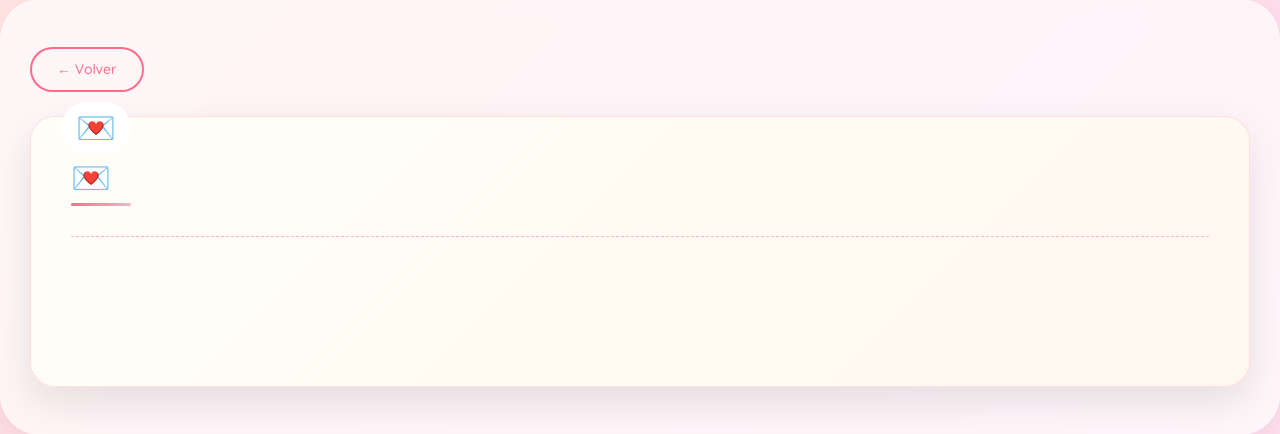
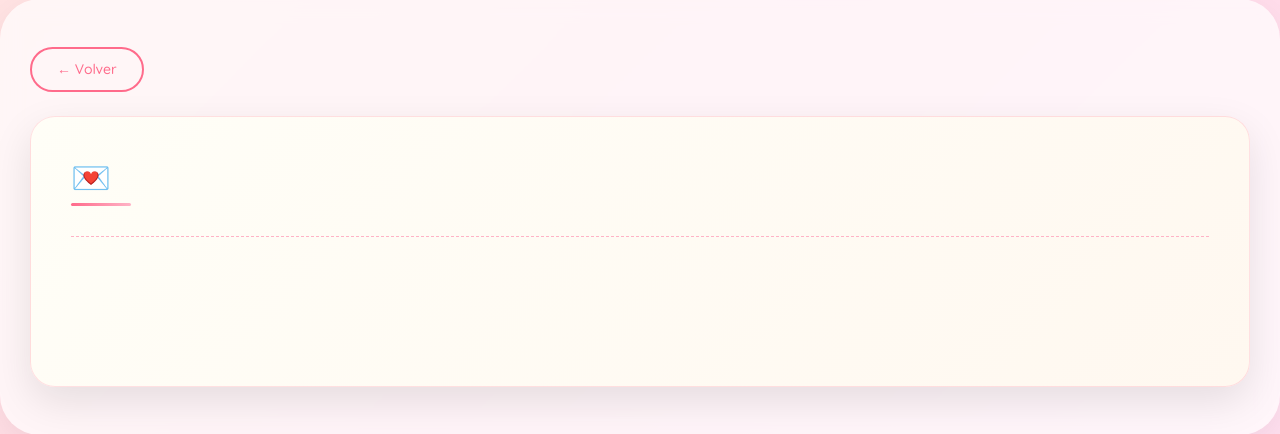
Before and after one commit to LanCaihe148/repoab, a Django app: template elementos/templates/detalle_carta.html in a window 1280 px wide. Shown: the part 215-649 px from the top of the page. Run offline with Django 5.2, Linux system fonts and the light colour scheme; the template is opened without the code that fills it, so the values that code supplies are empty.

Commit message:
cambiar estilo carta pa mi amorchito

```diff
--- a/elementos/static/elementos/css/styles.css
+++ b/elementos/static/elementos/css/styles.css
@@ -242,7 +242,6 @@ h2::after {
 }
 
 .carta-real::before {
-    content: '💌';
     position: absolute;
     top: -15px;
     left: 30px;
```
